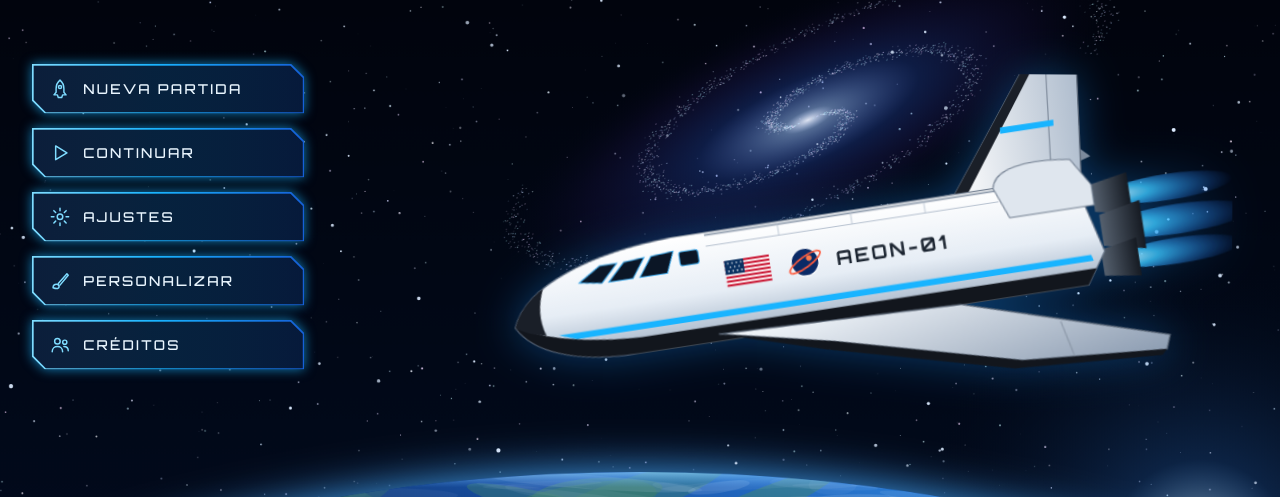
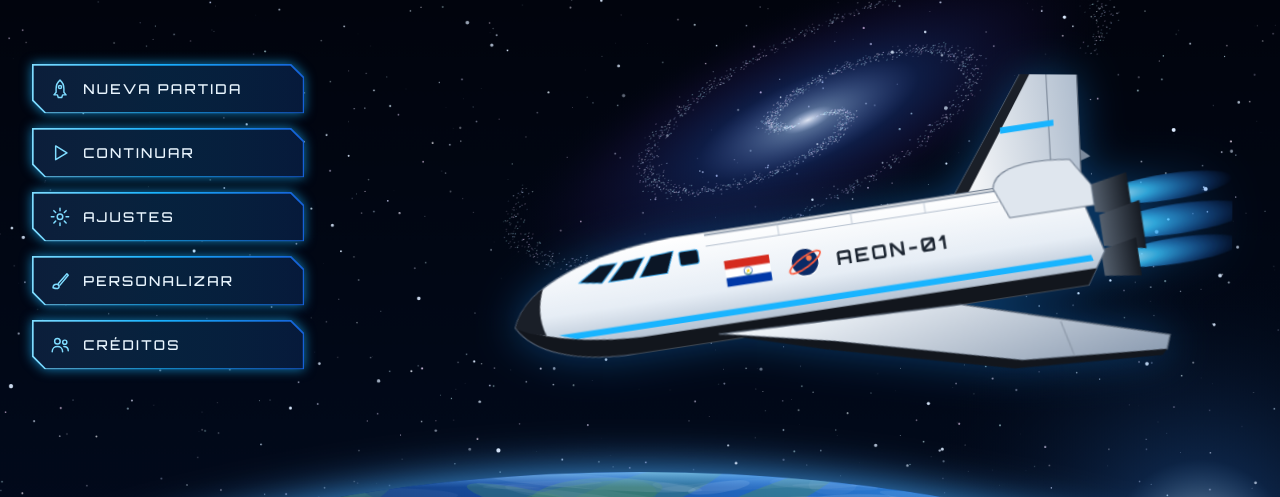
Before and after one commit to xokiialegc/Space-Apps-Equipo-7, a plain HTML site: page index.html in a window 1280 px wide. Shown: the part 160-657 px from the top of the page. Drawn offline with nearby package versions, Linux system fonts and the light colour scheme.

Commit message:
Menú principal: bandera del Paraguay en la nave
Sustituye la bandera de Estados Unidos del transbordador del menú por la del
Paraguay (franjas roja, blanca y azul con el escudo simplificado).

Co-Authored-By: Claude Opus 5.5 <noreply@anthropic.com>
Claude-Session: https://claude.ai/code/session_01HEzfombAn7SLWH9G1c93Yd

```diff
--- a/index.html
+++ b/index.html
@@ -85,12 +85,14 @@
           <path class="accent-fill" d="M118 252 L736 252 L738 259 L138 259Z"/>
           <!-- góndola OMS -->
           <path d="M636 160 C640 138 676 132 728 140 L748 172 L748 196 L650 196Z" fill="#dfe6ee" stroke="#6d7a8c" stroke-width="1.2"/>
-          <!-- bandera -->
+          <!-- bandera del Paraguay: rojo, blanco y azul, con el escudo nacional simplificado -->
           <g transform="translate(318 196)">
-            <rect width="52" height="30" fill="#fff"/>
-            <g fill="#c8102e"><rect width="52" height="2.4" y="0"/><rect width="52" height="2.4" y="4.6"/><rect width="52" height="2.4" y="9.2"/><rect width="52" height="2.4" y="13.8"/><rect width="52" height="2.4" y="18.4"/><rect width="52" height="2.4" y="23"/><rect width="52" height="2.4" y="27.6"/></g>
-            <rect width="22" height="16.2" fill="#0a3161"/>
-            <g fill="#fff"><circle cx="4" cy="3.5" r=".9"/><circle cx="9" cy="3.5" r=".9"/><circle cx="14" cy="3.5" r=".9"/><circle cx="19" cy="3.5" r=".9"/><circle cx="6.5" cy="8" r=".9"/><circle cx="11.5" cy="8" r=".9"/><circle cx="16.5" cy="8" r=".9"/><circle cx="4" cy="12.5" r=".9"/><circle cx="9" cy="12.5" r=".9"/><circle cx="14" cy="12.5" r=".9"/><circle cx="19" cy="12.5" r=".9"/></g>
+            <rect width="52" height="10" fill="#d52b1e"/>
+            <rect width="52" height="10" y="10" fill="#fff"/>
+            <rect width="52" height="10" y="20" fill="#0038a8"/>
+            <circle cx="26" cy="15" r="4.6" fill="#fff" stroke="#0038a8" stroke-width=".7"/>
+            <path d="M22.6 16.6 A3.6 3.6 0 0 0 29.4 16.6" fill="none" stroke="#2e8b3a" stroke-width="1"/>
+            <polygon points="26,12.4 26.7,14.3 28.6,14.3 27.1,15.4 27.6,17.2 26,16.1 24.4,17.2 24.9,15.4 23.4,14.3 25.3,14.3" fill="#ffd100"/>
           </g>
           <!-- emblema de misión + nombre -->
           <g transform="translate(410 211)">
```
